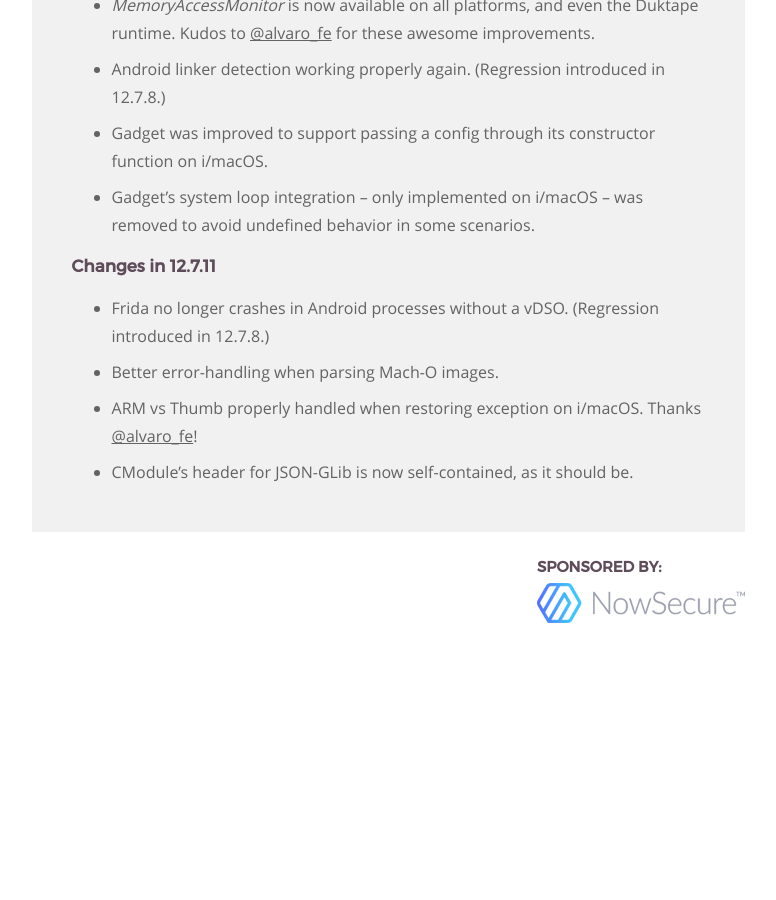
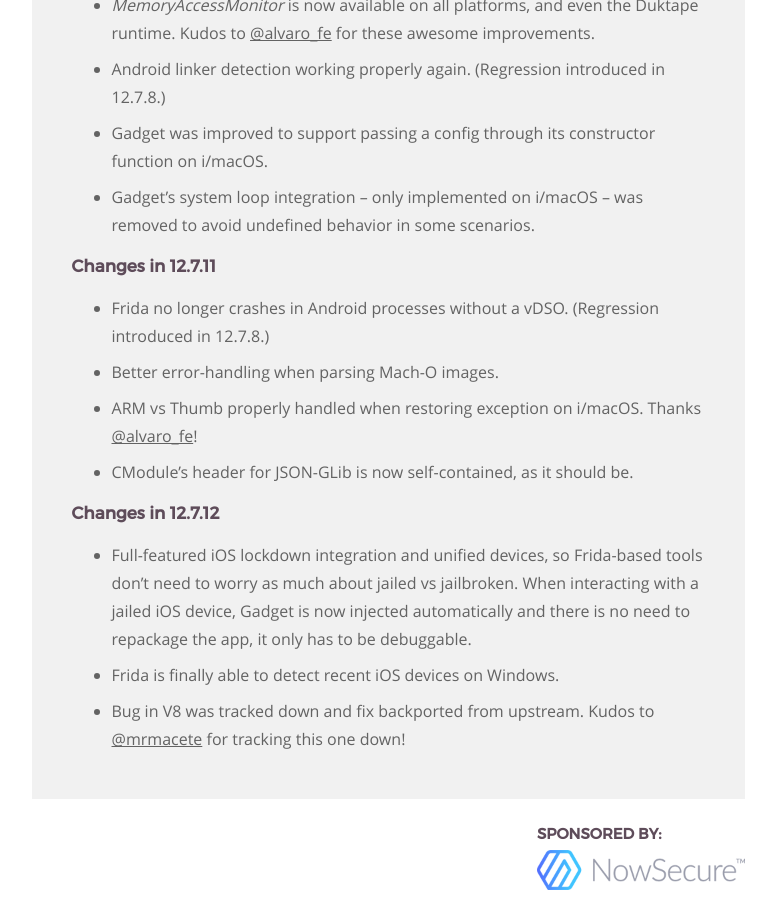
Before and after one commit to frida/frida-website, a Jekyll site: the page built from _posts/2019-09-18-frida-12-7-released.markdown, in a window 1280 px wide and 900 px high, scrolled down 11547 px. Shown: the whole window, without its empty margins (364-1140 px from the left). Built offline with Jekyll 4.4.1, drawn with Linux system fonts in a browser that asks for light colours; before the commit the page ends 12180 px from its top, so only the background shows below that.

Commit message:
Summarize changes in 12.7.12

```diff
--- a/_posts/2019-09-18-frida-12-7-released.markdown
+++ b/_posts/2019-09-18-frida-12-7-released.markdown
@@ -452,6 +452,16 @@ Enjoy!
   [@alvaro_fe][]!
 - CModule's header for JSON-GLib is now self-contained, as it should be.
 
+### Changes in 12.7.12
+
+- Full-featured iOS lockdown integration and unified devices, so Frida-based
+  tools don't need to worry as much about jailed vs jailbroken. When interacting
+  with a jailed iOS device, Gadget is now injected automatically and there is no
+  need to repackage the app, it only has to be debuggable.
+- Frida is finally able to detect recent iOS devices on Windows.
+- Bug in V8 was tracked down and fix backported from upstream. Kudos to
+  [@mrmacete][] for tracking this one down!
+
 
 [frida-java-bridge]: https://github.com/frida/frida-java-bridge
 [TinyCC]: https://bellard.org/tcc/
```
